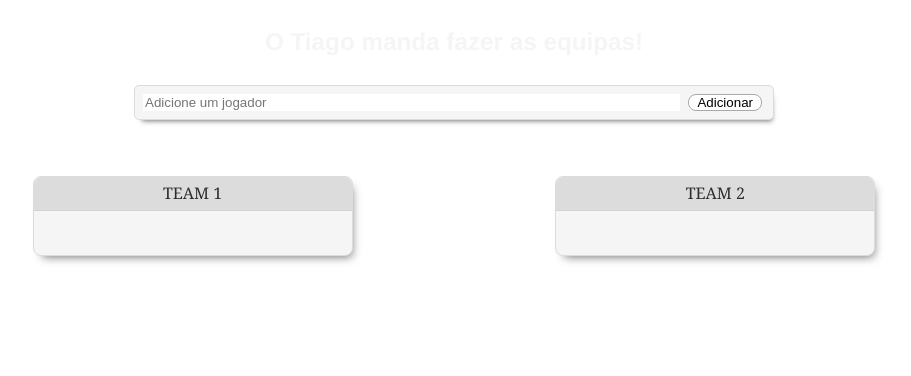
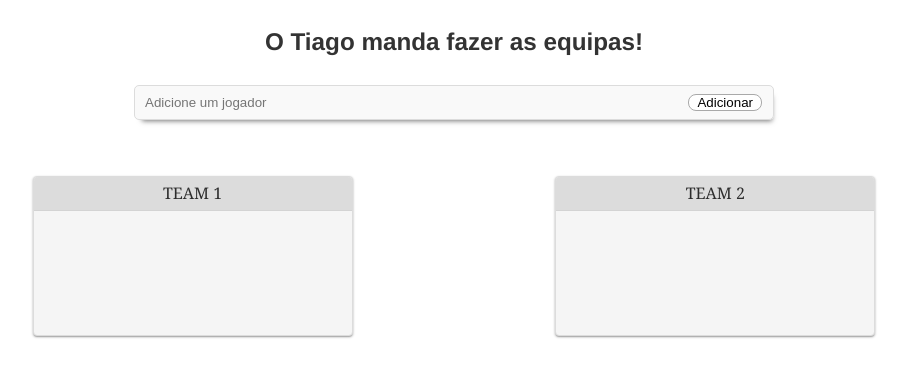
Before and after one commit to slowdata/football-teams, a Gatsby site: page / in a window 1280 px wide. Shown: the whole page, without its empty margins (186-1097 px from the left). Built offline with nearby package versions, Linux system fonts and the light colour scheme; Gatsby itself is replaced by a stand-in of ours.

Commit message:
Change some styles in the Team Card and other small styles fixes

```diff
--- a/src/components/input.module.css
+++ b/src/components/input.module.css
@@ -7,7 +7,7 @@
   display: flex;
   justify-content: flex-end;
   box-shadow: 3px 6px 5px -5px #777;
-  background-color: whitesmoke;
+  background-color: rgba(200, 200, 200, 0.12);
 }
 
 .playerInput input {
@@ -16,6 +16,7 @@
   width: 100%;
   margin-right: 5px;
   outline: none;
+  background-color: rgba(240, 240, 240, 0.1);
 }
 
 button {
--- a/src/components/team.module.css
+++ b/src/components/team.module.css
@@ -2,17 +2,18 @@
   display: flex;
   flex-direction: column;
   border: solid 1px gainsboro;
-  border-radius: 8px;
-  box-shadow: 4px 6px 10px -5px #777;
+  border-radius: 4px;
+  box-shadow: 0px 1px 3px 0px rgba(0, 0, 0, 0.2),
+    0px 1px 2px 0px rgba(0, 0, 0, 0.14), 0px 2px 1px -1px rgba(0, 0, 0, 0.12);
   width: 20em;
-  min-height: 5em;
+  min-height: 10em;
   margin: 1em;
   background-color: whitesmoke;
 }
 
 header {
   border-bottom: solid 1px lightgrey;
-  border-radius: 8px 8px 0 0;
+  border-radius: 4px 4px 0 0;
   background-color: rgba(0, 0, 0, 0.1);
   width: 100%;
   text-align: center;
--- a/src/pages/index.module.css
+++ b/src/pages/index.module.css
@@ -6,7 +6,6 @@ body {
   margin: 1.2em auto;
   max-width: 50%;
   text-align: center;
-  color: whitesmoke;
 }
 
 .container {
```
